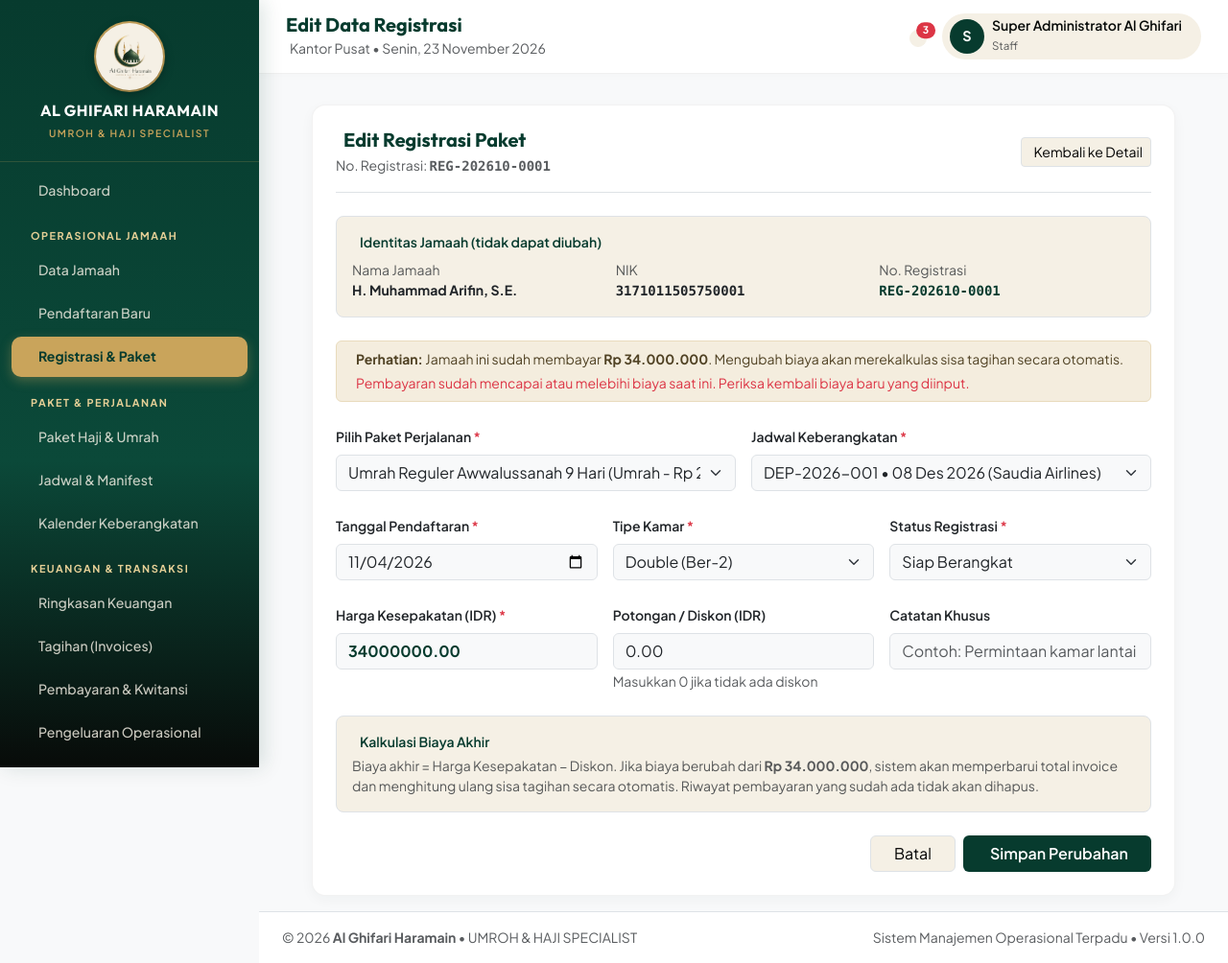
After one commit to RifqiAqil-ops/al-ghifari-haramain, a Laravel app: page /registrations/1/edit in a window 1280 px wide. The commit adds this page. Shown: the whole page at 96% size. Run offline with Laravel 12, Linux system fonts and the light colour scheme; a user stored in the database is signed in; data comes from the database, SQL or seed files in the repository; style sheets or scripts are compiled from the project's sources.

Commit message:
feat: add edit registration functionality with invoice recalculation

```diff
--- a/app/Http/Controllers/RegistrationController.php
+++ b/app/Http/Controllers/RegistrationController.php
@@ -113,6 +113,87 @@ class RegistrationController extends Controller
         return view('jamaah.registration-detail', compact('registration'));
     }
 
+    public function edit(Registration $registration): View|RedirectResponse
+    {
+        // Registrasi yang sudah batal atau selesai tidak dapat diedit
+        if (in_array($registration->status, ['batal', 'selesai'])) {
+            return redirect()->route('registrations.show', $registration)
+                ->with('toast_error', 'Registrasi dengan status "' . $registration->status_label . '" tidak dapat diedit.');
+        }
+
+        $registration->load(['jamaah', 'package', 'departure', 'invoice.validPayments']);
+
+        $packages = Package::where('status', 'aktif')->orderBy('name')->get();
+        $departures = Departure::where('status', '!=', 'dibatalkan')
+            ->orderBy('departure_date')
+            ->get();
+
+        return view('jamaah.registration-edit', compact('registration', 'packages', 'departures'));
+    }
+
+    public function update(Request $request, Registration $registration): RedirectResponse
+    {
+        // Guard: status akhir tidak dapat diedit
+        if (in_array($registration->status, ['batal', 'selesai'])) {
+            return back()->with('toast_error', 'Registrasi dengan status "' . $registration->status_label . '" tidak dapat diubah.');
+        }
+
+        $validated = $request->validate([
+            'package_id'        => ['required', 'exists:packages,id'],
+            'departure_id'      => ['required', 'exists:departures,id'],
+            'registration_date' => ['required', 'date'],
+            'room_type'         => ['required', 'in:quad,triple,double,single'],
+            'agreed_price'      => ['required', 'numeric', 'min:0'],
+            'discount'          => ['nullable', 'numeric', 'min:0'],
+            'status'            => ['required', 'in:terdaftar,proses,siap_berangkat,berangkat'],
+            'special_notes'     => ['nullable', 'string', 'max:1000'],
+        ], [
+            'package_id.required'   => 'Paket perjalanan wajib dipilih.',
+            'departure_id.required' => 'Jadwal keberangkatan wajib dipilih.',
+            'agreed_price.required' => 'Harga kesepakatan wajib diisi.',
+            'status.in'             => 'Status yang dipilih tidak valid.',
+        ]);
+
+        $discount    = (float) ($validated['discount'] ?? 0);
+        $finalPrice  = max(0, (float) $validated['agreed_price'] - $discount);
+        $priceChanged = (float) $registration->final_price !== $finalPrice;
+
+        DB::transaction(function () use ($registration, $validated, $discount, $finalPrice, $priceChanged) {
+            $oldData = $registration->toArray();
+
+            $registration->update([
+                'package_id'        => $validated['package_id'],
+                'departure_id'      => $validated['departure_id'],
+                'registration_date' => $validated['registration_date'],
+                'room_type'         => $validated['room_type'],
+                'agreed_price'      => $validated['agreed_price'],
+                'discount'          => $discount,
+                'final_price'       => $finalPrice,
+                'status'            => $validated['status'],
+                'special_notes'     => $validated['special_notes'] ?? null,
+            ]);
+
+            // Jika biaya berubah, perbarui total_amount invoice dan hitung ulang sisa tagihan
+            if ($priceChanged && $registration->invoice) {
+                $invoice = $registration->invoice;
+                $invoice->total_amount = $finalPrice;
+                $invoice->save();
+                $invoice->recalculateFinancials();
+            }
+
+            ActivityLogger::log(
+                'UPDATE_REGISTRATION',
+                'Pendaftaran',
+                "Memperbarui data registrasi {$registration->registration_number}" . ($priceChanged ? " (biaya diubah menjadi Rp " . number_format($finalPrice, 0, ',', '.') . ")" : ""),
+                $oldData,
+                $registration->fresh()->toArray()
+            );
+        });
+
+        return redirect()->route('registrations.show', $registration)
+            ->with('toast_success', 'Data registrasi ' . $registration->registration_number . ' berhasil diperbarui.');
+    }
+
     public function cancel(Request $request, Registration $registration): RedirectResponse
     {
         $request->validate([
--- /dev/null
+++ b/resources/views/jamaah/registration-edit.blade.php
@@ -0,0 +1,269 @@
+@extends('layouts.app')
+
+@section('title', 'Edit Registrasi - ' . $registration->registration_number)
+@section('header_title', 'Edit Data Registrasi')
+
+@section('content')
+<div class="card card-custom p-4" style="max-width: 900px; margin: 0 auto;">
+    <div class="d-flex align-items-center justify-content-between border-bottom pb-3 mb-4">
+        <div>
+            <h5 class="fw-bold text-forest-green mb-1">
+                <i class="bi bi-pencil-square text-royal-gold me-2"></i> Edit Registrasi Paket
+            </h5>
+            <p class="text-muted small mb-0">
+                No. Registrasi: <span class="fw-semibold font-monospace">{{ $registration->registration_number }}</span>
+            </p>
+        </div>
+        <a href="{{ route('registrations.show', $registration) }}" class="btn btn-sm btn-light border">
+            <i class="bi bi-arrow-left me-1"></i> Kembali ke Detail
+        </a>
+    </div>
+
+    @if ($errors->any())
+        <div class="alert alert-danger py-2 small mb-4">
+            <ul class="mb-0 ps-3">
+                @foreach ($errors->all() as $error)
+                    <li>{{ $error }}</li>
+                @endforeach
+            </ul>
+        </div>
+    @endif
+
+    {{-- Info Jamaah (read-only) --}}
+    <div class="p-3 rounded-3 border bg-light mb-4">
+        <div class="d-flex align-items-center gap-2 text-forest-green fw-semibold mb-2 small">
+            <i class="bi bi-person-circle text-royal-gold"></i> Identitas Jamaah (tidak dapat diubah)
+        </div>
+        <div class="row g-2 small">
+            <div class="col-md-4">
+                <span class="text-muted d-block">Nama Jamaah</span>
+                <span class="fw-bold">{{ $registration->jamaah?->name ?? 'Jamaah telah dihapus' }}</span>
+            </div>
+            <div class="col-md-4">
+                <span class="text-muted d-block">NIK</span>
+                <span class="fw-semibold font-monospace">{{ $registration->jamaah?->nik ?? '-' }}</span>
+            </div>
+            <div class="col-md-4">
+                <span class="text-muted d-block">No. Registrasi</span>
+                <span class="fw-semibold font-monospace text-forest-green">{{ $registration->registration_number }}</span>
+            </div>
+        </div>
+    </div>
+
+    {{-- Financial impact warning --}}
+    @if($registration->invoice && $registration->invoice->paid_amount > 0)
+        <div class="alert alert-warning py-2 small mb-4">
+            <i class="bi bi-exclamation-triangle-fill me-1"></i>
+            <strong>Perhatian:</strong> Jamaah ini sudah membayar
+            <strong>Rp {{ number_format($registration->invoice->paid_amount, 0, ',', '.') }}</strong>.
+            Mengubah biaya akan merekalkulas sisa tagihan secara otomatis.
+            @if((float) $registration->invoice->paid_amount >= (float) $registration->final_price)
+                <span class="text-danger d-block mt-1">
+                    <i class="bi bi-info-circle me-1"></i>
+                    Pembayaran sudah mencapai atau melebihi biaya saat ini. Periksa kembali biaya baru yang diinput.
+                </span>
+            @endif
+        </div>
+    @endif
+
+    <form action="{{ route('registrations.update', $registration) }}" method="POST">
+        @csrf
+        @method('PUT')
+
+        <div class="row g-3 mb-4">
+            {{-- Pilih Paket --}}
+            <div class="col-md-6">
+                <label for="package_id" class="form-label small fw-semibold">
+                    Pilih Paket Perjalanan <span class="text-danger">*</span>
+                </label>
+                <select name="package_id" id="package_id"
+                    class="form-select @error('package_id') is-invalid @enderror"
+                    required onchange="updatePriceOptions(this)">
+                    <option value="">-- Pilih Paket --</option>
+                    @foreach($packages as $pkg)
+                        <option value="{{ $pkg->id }}"
+                            data-price="{{ $pkg->price }}"
+                            data-quad="{{ $pkg->quad_price ?? $pkg->price }}"
+                            data-triple="{{ $pkg->triple_price ?? $pkg->price }}"
+                            data-double="{{ $pkg->double_price ?? $pkg->price }}"
+                            {{ old('package_id', $registration->package_id) == $pkg->id ? 'selected' : '' }}>
+                            {{ $pkg->name }} ({{ ucfirst($pkg->type) }} - Rp {{ number_format($pkg->price, 0, ',', '.') }})
+                        </option>
+                    @endforeach
+                </select>
+                @error('package_id')
+                    <div class="invalid-feedback">{{ $message }}</div>
+                @enderror
+            </div>
+
+            {{-- Pilih Keberangkatan --}}
+            <div class="col-md-6">
+                <label for="departure_id" class="form-label small fw-semibold">
+                    Jadwal Keberangkatan <span class="text-danger">*</span>
+                </label>
+                <select name="departure_id" id="departure_id"
+                    class="form-select @error('departure_id') is-invalid @enderror" required>
+                    <option value="">-- Pilih Kloter / Jadwal --</option>
+                    @foreach($departures as $dep)
+                        <option value="{{ $dep->id }}"
+                            {{ old('departure_id', $registration->departure_id) == $dep->id ? 'selected' : '' }}>
+                            {{ $dep->code }} &bull; {{ $dep->departure_date ? \Carbon\Carbon::parse($dep->departure_date)->translatedFormat('d M Y') : '-' }}
+                            {{ $dep->airline ? '(' . $dep->airline . ')' : '' }}
+                        </option>
+                    @endforeach
+                </select>
+                @error('departure_id')
+                    <div class="invalid-feedback">{{ $message }}</div>
+                @enderror
+            </div>
+        </div>
+
+        <div class="row g-3 mb-4">
+            {{-- Tanggal Pendaftaran --}}
+            <div class="col-md-4">
+                <label for="registration_date" class="form-label small fw-semibold">
+                    Tanggal Pendaftaran <span class="text-danger">*</span>
+                </label>
+                <input type="date" name="registration_date" id="registration_date"
+                    class="form-control @error('registration_date') is-invalid @enderror"
+                    value="{{ old('registration_date', $registration->registration_date instanceof \Carbon\Carbon ? $registration->registration_date->format('Y-m-d') : $registration->registration_date) }}"
+                    required>
+                @error('registration_date')
+                    <div class="invalid-feedback">{{ $message }}</div>
+                @enderror
+            </div>
+
+            {{-- Tipe Kamar --}}
+            <div class="col-md-4">
+                <label for="room_type" class="form-label small fw-semibold">
+                    Tipe Kamar <span class="text-danger">*</span>
+                </label>
+                <select name="room_type" id="room_type"
+                    class="form-select @error('room_type') is-invalid @enderror"
+                    required onchange="applyRoomPrice(this.value)">
+                    <option value="quad"   {{ old('room_type', $registration->room_type) === 'quad'   ? 'selected' : '' }}>Quad (Ber-4)</option>
+                    <option value="triple" {{ old('room_type', $registration->room_type) === 'triple' ? 'selected' : '' }}>Triple (Ber-3)</option>
+                    <option value="double" {{ old('room_type', $registration->room_type) === 'double' ? 'selected' : '' }}>Double (Ber-2)</option>
+                    <option value="single" {{ old('room_type', $registration->room_type) === 'single' ? 'selected' : '' }}>Single (Ber-1)</option>
+                </select>
+                @error('room_type')
+                    <div class="invalid-feedback">{{ $message }}</div>
+                @enderror
+            </div>
+
+            {{-- Status --}}
+            <div class="col-md-4">
+                <label for="status" class="form-label small fw-semibold">
+                    Status Registrasi <span class="text-danger">*</span>
+                </label>
+                <select name="status" id="status"
+                    class="form-select @error('status') is-invalid @enderror" required>
+                    <option value="terdaftar"     {{ old('status', $registration->status) === 'terdaftar'     ? 'selected' : '' }}>Terdaftar</option>
+                    <option value="proses"        {{ old('status', $registration->status) === 'proses'        ? 'selected' : '' }}>Proses Kelengkapan</option>
+                    <option value="siap_berangkat" {{ old('status', $registration->status) === 'siap_berangkat' ? 'selected' : '' }}>Siap Berangkat</option>
+                    <option value="berangkat"     {{ old('status', $registration->status) === 'berangkat'     ? 'selected' : '' }}>Berangkat</option>
+                </select>
+                @error('status')
+                    <div class="invalid-feedback">{{ $message }}</div>
+                @enderror
+            </div>
+        </div>
+
+        <div class="row g-3 mb-4">
+            {{-- Harga Kesepakatan --}}
+            <div class="col-md-4">
+                <label for="agreed_price" class="form-label small fw-semibold">
+                    Harga Kesepakatan (IDR) <span class="text-danger">*</span>
+                </label>
+                <input type="number" name="agreed_price" id="agreed_price"
+                    class="form-control fw-bold text-forest-green @error('agreed_price') is-invalid @enderror"
+                    value="{{ old('agreed_price', $registration->agreed_price) }}"
+                    placeholder="Contoh: 29500000" min="0" required>
+                @error('agreed_price')
+                    <div class="invalid-feedback">{{ $message }}</div>
+                @enderror
+            </div>
+
+            {{-- Diskon --}}
+            <div class="col-md-4">
+                <label for="discount" class="form-label small fw-semibold">
+                    Potongan / Diskon (IDR)
+                </label>
+                <input type="number" name="discount" id="discount"
+                    class="form-control @error('discount') is-invalid @enderror"
+                    value="{{ old('discount', $registration->discount ?? 0) }}"
+                    min="0">
+                <small class="text-muted">Masukkan 0 jika tidak ada diskon</small>
+                @error('discount')
+                    <div class="invalid-feedback">{{ $message }}</div>
+                @enderror
+            </div>
+
+            {{-- Catatan --}}
+            <div class="col-md-4">
+                <label for="special_notes" class="form-label small fw-semibold">
+                    Catatan Khusus
+                </label>
+                <input type="text" name="special_notes" id="special_notes"
+                    class="form-control @error('special_notes') is-invalid @enderror"
+                    value="{{ old('special_notes', $registration->special_notes) }}"
+                    placeholder="Contoh: Permintaan kamar lantai rendah">
+                @error('special_notes')
+                    <div class="invalid-feedback">{{ $message }}</div>
+                @enderror
+            </div>
+        </div>
+
+        {{-- Kalkulasi biaya --}}
+        <div class="p-3 rounded-3 bg-light border mb-4">
+            <div class="d-flex align-items-center gap-2 text-forest-green fw-semibold mb-1 small">
+                <i class="bi bi-calculator text-royal-gold"></i> Kalkulasi Biaya Akhir
+            </div>
+            <p class="small text-muted mb-0">
+                Biaya akhir = Harga Kesepakatan &minus; Diskon.
+                Jika biaya berubah dari
+                <strong>Rp {{ number_format($registration->final_price, 0, ',', '.') }}</strong>,
+                sistem akan memperbarui total invoice dan menghitung ulang sisa tagihan secara otomatis.
+                Riwayat pembayaran yang sudah ada tidak akan dihapus.
+            </p>
+        </div>
+
+        <div class="d-flex justify-content-end gap-2">
+            <a href="{{ route('registrations.show', $registration) }}" class="btn btn-light border px-4">
+                Batal
+            </a>
+            <button type="submit" class="btn btn-forest-green px-4">
+                <i class="bi bi-check2-circle me-1"></i> Simpan Perubahan
+            </button>
+        </div>
+    </form>
+</div>
+@endsection
+
+@push('scripts')
+<script>
+    let currentPrices = { quad: 0, triple: 0, double: 0, default: 0 };
+
+    function updatePriceOptions(select) {
+        const option = select.options[select.selectedIndex];
+        if (option && option.dataset.price) {
+            currentPrices = {
+                default: parseFloat(option.dataset.price) || 0,
+                quad:    parseFloat(option.dataset.quad)   || parseFloat(option.dataset.price) || 0,
+                triple:  parseFloat(option.dataset.triple) || parseFloat(option.dataset.price) || 0,
+                double:  parseFloat(option.dataset.double) || parseFloat(option.dataset.price) || 0,
+            };
+            const roomType = document.getElementById('room_type').value;
+            applyRoomPrice(roomType);
+        }
+    }
+
+    function applyRoomPrice(room) {
+        const inputPrice = document.getElementById('agreed_price');
+        if (room === 'quad')        inputPrice.value = currentPrices.quad   || currentPrices.default;
+        else if (room === 'triple') inputPrice.value = currentPrices.triple || currentPrices.default;
+        else if (room === 'double') inputPrice.value = currentPrices.double || currentPrices.default;
+        else inputPrice.value = currentPrices.double ? (currentPrices.double * 1.25) : currentPrices.default;
+    }
+</script>
+@endpush
--- a/routes/web.php
+++ b/routes/web.php
@@ -91,6 +91,8 @@ Route::middleware('auth')->group(function () {
         Route::patch('/jamaah/{jamaah}', [JamaahController::class, 'update'])->whereNumber('jamaah');
         Route::patch('/jamaahs/{jamaah}', [JamaahController::class, 'update'])->whereNumber('jamaah');
         Route::post('/registrations/{registration}/cancel', [RegistrationController::class, 'cancel'])->name('registrations.cancel')->whereNumber('registration');
+        Route::get('/registrations/{registration}/edit', [RegistrationController::class, 'edit'])->name('registrations.edit')->whereNumber('registration');
+        Route::put('/registrations/{registration}', [RegistrationController::class, 'update'])->name('registrations.update')->whereNumber('registration');
     });
 
     Route::middleware('permission:jamaah.delete')->group(function () {
```
Also changed, not shown: resources/views/jamaah/registrations-index.blade.php (+7 -0 lines), tests/Feature/RegistrationEditTest.php (added, +339 -0 lines).
